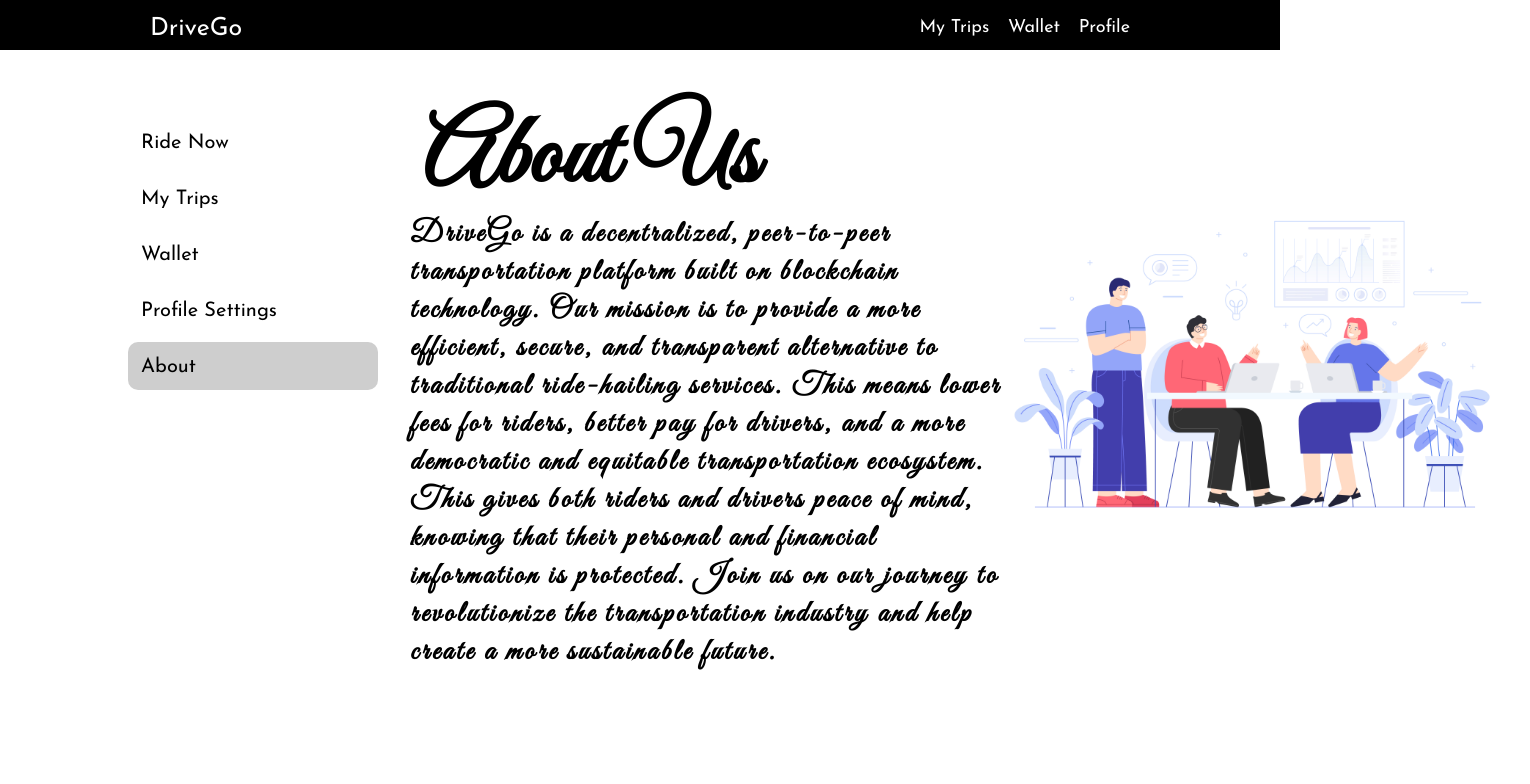
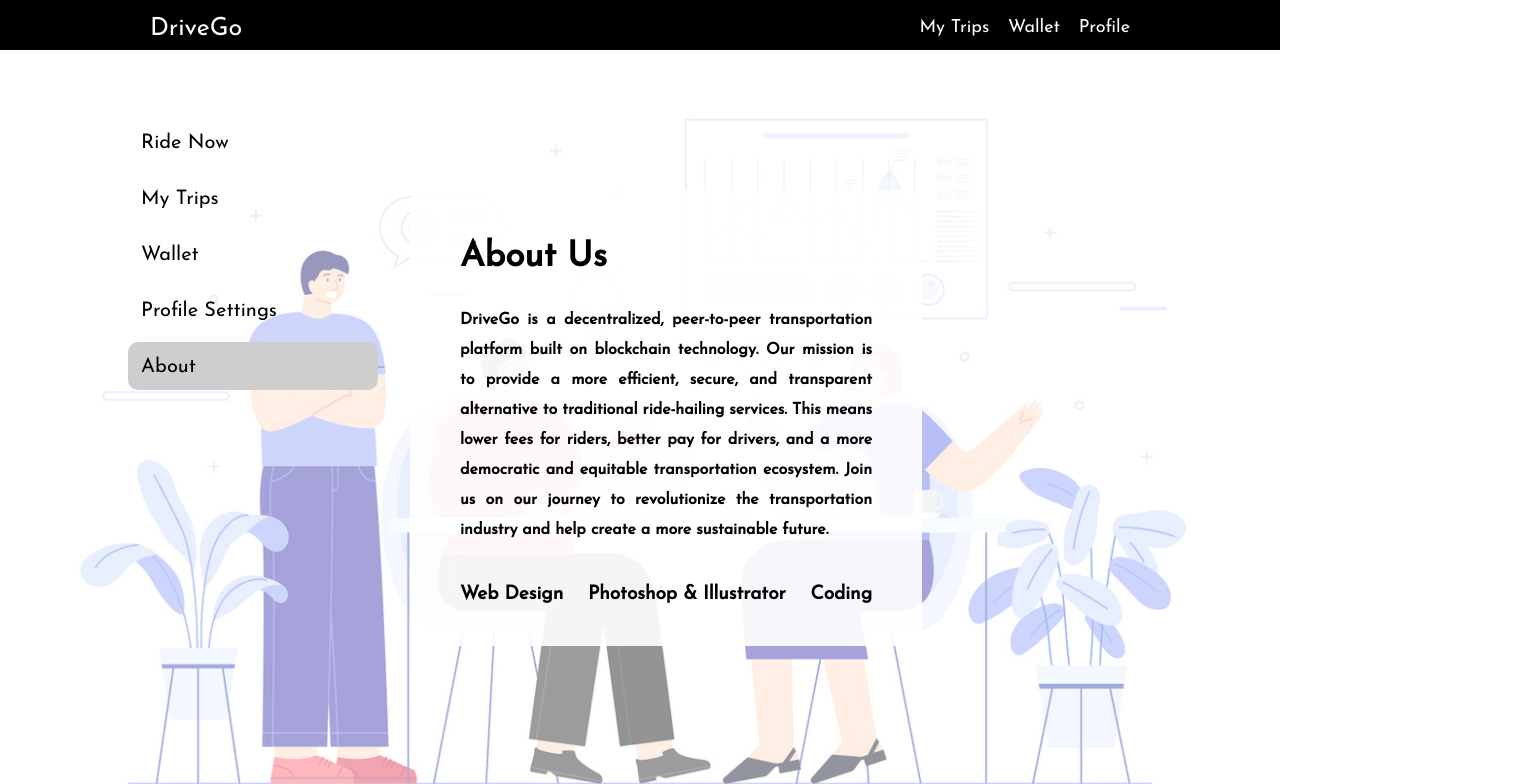
Before and after one commit to karthik-cj/DriveGo, a Next.js app: page /about in a window 1280 px wide. Shown: the top 784 px of the page, 1530 px wide, since content can reach past the window. Built offline with nearby package versions, Linux system fonts and the light colour scheme; no server answers; sample sign-in values are in the browser's storage; what wagmi would draw is missing.

Commit message:
fine tweaks

```diff
--- a/components/PickupDestinationBox.jsx
+++ b/components/PickupDestinationBox.jsx
@@ -58,7 +58,7 @@ const PickupDestinationBox = () => {
         </button>
         {duration && distance && (
           <p className="duration">
-            {duration} | {distance}
+            {duration} and {distance}
           </p>
         )}
       </div>
--- a/pages/about.jsx
+++ b/pages/about.jsx
@@ -1,6 +1,7 @@
 import Navbar from "../components/Navbar";
 import { getSession } from "next-auth/react";
 import ProfileElement from "../components/ProfileElement";
+import Head from "next/head";
 
 export async function getServerSideProps(context) {
   const session = await getSession(context);
@@ -22,22 +23,42 @@ export async function getServerSideProps(context) {
 const About = () => {
   return (
     <div>
+      <Head>
+        <title>DriveGo | About</title>
+      </Head>
       <Navbar />
       <ProfileElement />
-      <img className="aboutImg" src={"/about.jpg"} width={550} />
+      {/* <img className="aboutImg" src={"/about.jpg"} width={750} />
       <div className="aboutHeading" style={{ textAlign: "center" }}>
-        <h1 style={{ color: "black" }}>About Us</h1>
+        <p>ABOUT US</p>
       </div>
       <div className="aboutText">
         DriveGo is a decentralized, peer-to-peer transportation platform built
         on blockchain technology. Our mission is to provide a more efficient,
         secure, and transparent alternative to traditional ride-hailing
         services. This means lower fees for riders, better pay for drivers, and
-        a more democratic and equitable transportation ecosystem. This gives
-        both riders and drivers peace of mind, knowing that their personal and
-        financial information is protected. Join us on our journey to
-        revolutionize the transportation industry and help create a more
-        sustainable future.
+        a more democratic and equitable transportation ecosystem.Join us on our
+        journey to revolutionize the transportation industry and help create a
+        more sustainable future.
+      </div> */}
+      <div className="about">
+        <div className="inner-container">
+          <h1>About Us</h1>
+          <p className="text">
+            DriveGo is a decentralized, peer-to-peer transportation platform
+            built on blockchain technology. Our mission is to provide a more
+            efficient, secure, and transparent alternative to traditional
+            ride-hailing services. This means lower fees for riders, better pay
+            for drivers, and a more democratic and equitable transportation
+            ecosystem. Join us on our journey to revolutionize the
+            transportation industry and help create a more sustainable future.
+          </p>
+          <div className="skills">
+            <span>Web Design</span>
+            <span>Photoshop & Illustrator</span>
+            <span>Coding</span>
+          </div>
+        </div>
       </div>
     </div>
   );
--- a/pages/api/moralis/balance.jsx
+++ b/pages/api/moralis/balance.jsx
@@ -1,5 +1,5 @@
 import Moralis from "moralis";
-import { EvmChain } from "@moralisweb3/evm-utils";
+import { EvmChain } from "@moralisweb3/common-evm-utils";
 
 export default async function handler(req, res) {
   try {
--- a/pages/api/moralis/transactions.jsx
+++ b/pages/api/moralis/transactions.jsx
@@ -1,5 +1,5 @@
 import Moralis from "moralis";
-import { EvmChain } from "@moralisweb3/evm-utils";
+import { EvmChain } from "@moralisweb3/common-evm-utils";
 
 export default async function handler(req, res) {
   try {
--- a/styles/globals.css
+++ b/styles/globals.css
@@ -1,11 +1,8 @@
   @import url('https://fonts.googleapis.com/css?family=Josefin+Sans');
-  @import url('https://fonts.googleapis.com/css2?family=Great+Vibes');
+  @import url('https://fonts.googleapis.com/css2?family=Open+Sans');
   body {
     padding: 0;
     margin: 0;
-
-    /* font-family: -apple-system, BlinkMacSystemFont, Segoe UI, Roboto, Oxygen,
-      Ubuntu, Cantarell, Fira Sans, Droid Sans, Helvetica Neue, sans-serif; */
     font-family: "Josefin Sans";
     -webkit-background-size: cover;
     -moz-background-size: cover;
@@ -272,7 +269,7 @@
   .duration{
     position: relative;
     bottom: 51px;
-    left: 138px;
+    left: 144px;
     text-align: center;
     font-weight: bold;
     font-size: 16px;
@@ -281,7 +278,7 @@
     color: black;
     font-family: "Josefin Sans";
     background: #efefee;
-    width: 205px;
+    width: 230px;
     padding-top: 12px;
     height: 35px;
   }
@@ -342,7 +339,7 @@
       left: 43%;
       width: 500px;
       margin-top: 24px;
-      height: 580px;
+      height: 560px;
       border-radius: 20px;
       padding: 20px;
       transform: translate(-50%, -50%);
@@ -563,8 +560,8 @@
   .ride-select-box{
     position: absolute;
     top: 349.5px;
-    left: 131px;
-    width: 25%;
+    left: 124px;
+    width: 26%;
     margin: 0px;
     font-family: "Josefin Sans";
   }
@@ -645,29 +642,30 @@
   transform: translate(-50%, -50%);
 }
 
-.aboutHeading {
-  font-family: "Great Vibes";
-  font-size: 50px;
-  color: black;
+/* .aboutHeading p{
+  font-family: "Open Sans";
+  font-weight: bolder;
+  font-size: 55px;
+  color: rgb(41, 66, 97);
   position: absolute;
-  top: 0px;
-  left: 260px;
-  width: 600px;
+  top: 165px;
+  left: 380px;
+  width: 300px;
   height: 100px;
   margin: 30px;
 }
 
 .aboutText {
-  letter-spacing: 3px;
-  font-family: "Great Vibes";
-  border-radius: 20px;
+  letter-spacing: 2px;
+  font-family: "Open Sans";
   text-align: left;
   position: absolute;
-  top: 185px;
+  top: 245px;
   left: 380px;
-  font-size: 30px;
-  color: black;
-  width: 600px;
+  font-size: 16px;
+  font-style: italic;
+  color: rgb(79, 102, 132);
+  width: 400px;
   height: 400px;
   font-weight: bold;
   margin: 30px;
@@ -680,6 +678,51 @@
 
 .aboutImg {
   position: absolute;
-  top: 180px;
-  left: 980px;
+  top: 120px;
+  left: 780px;
+} */
+
+.about {
+  background: url(/about.png) no-repeat left;
+  background-size: cover;
+  width: 100vw;
+  height: 100vh;
+  position: absolute;
+  z-index: -1;
 }
+
+.inner-container{
+  /* box-shadow: 0 15px 25px rgba(0,0,0,.5); */
+  border-radius: 10px;
+  position: absolute;
+  left: 410px;
+  top: 140px;
+  width: 40vw;
+  background: rgba(255, 255, 255, 0.902);
+  height: 57vh;
+  color: #000;
+  padding: 50px;
+}
+
+.inner-container h1{
+  margin-top: 0px;
+  margin-bottom: 30px;
+  font-size: 35px;
+  font-weight: 900;
+}
+
+.text{
+  font-size: 16px;
+  color: #000000;
+  line-height: 30px;
+  text-align: justify;
+  margin-bottom: 40px;
+  font-weight: bold;
+}
+
+.skills{
+  display: flex;
+  justify-content: space-between;
+  font-weight: 700;
+  font-size: 19px;
+}
```
Also changed, not shown: pages/myTrips.jsx (+21 -2 lines), public/about.png (added).
